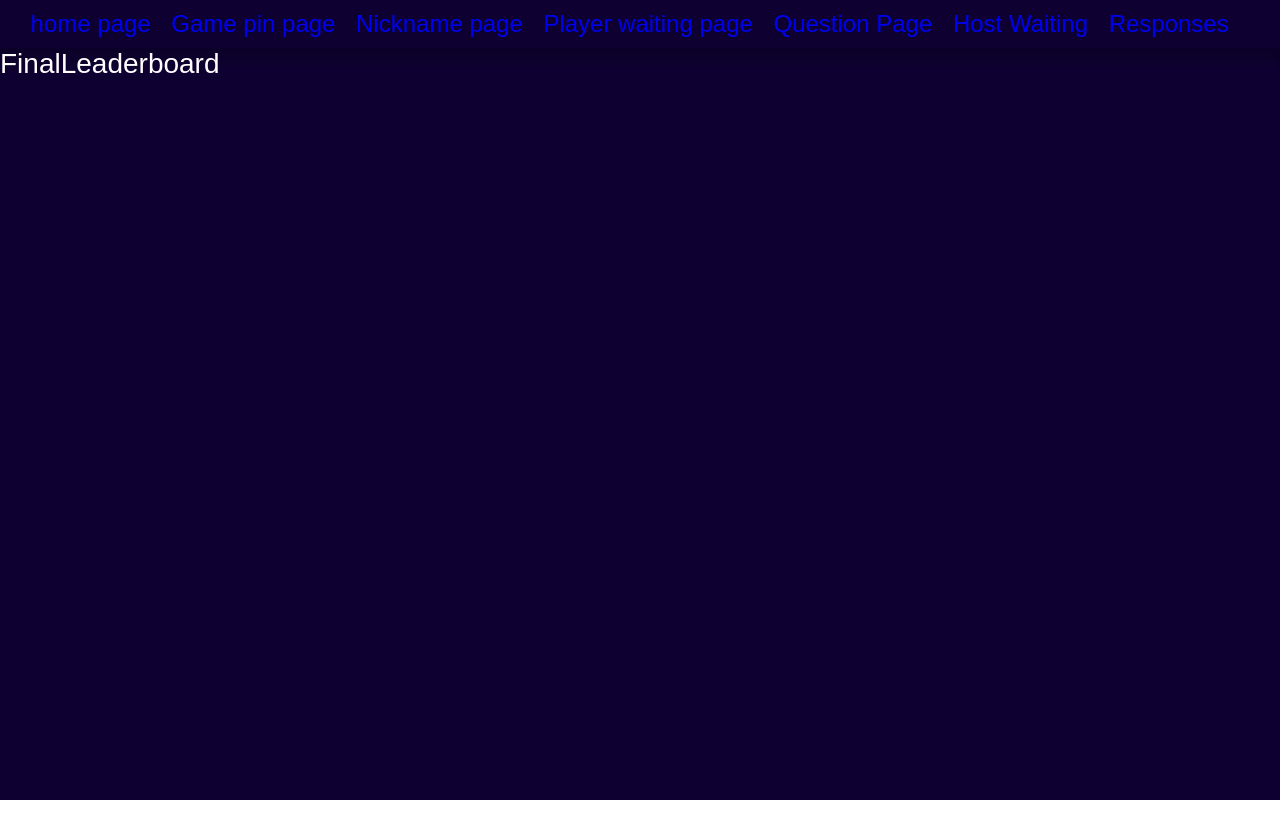
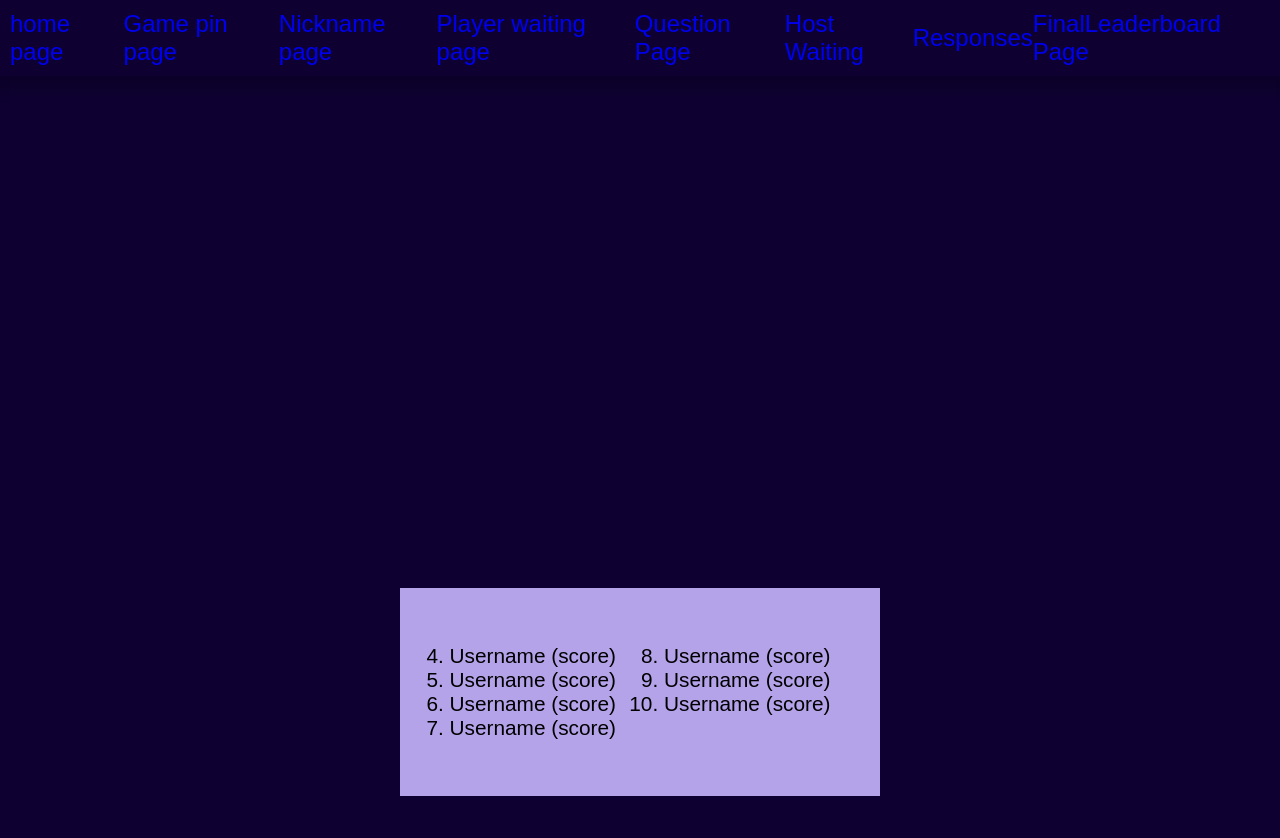
Before and after one commit to mr-funtor/class-kahoot, a React (Vite) app: page /finalleaderBoard in a window 1280 px wide. Shown: the top 838 px of the page. Before the commit the page ends 800 px from the top, so only its background shows below. Built offline with nearby package versions, Linux system fonts and the light colour scheme; a web font is replaced by a local one.

Commit message:
Other possitions box

```diff
--- a/src/App.jsx
+++ b/src/App.jsx
@@ -35,7 +35,7 @@ function App() {
           <Link to="questions">Question Page</Link>
           <Link to="hostwaiting">Host Waiting</Link>
           <Link to="responses">Responses</Link>
-          <Link to="finalLeaderboard"></Link>
+          <Link to="finalLeaderboard">FinalLeaderboard Page</Link>
         </nav>
         <Routes>
           <Route path="/" element={<Home />} />
--- a/src/pages/FinalLeaderboard/finalLeaderboard.module.css
+++ b/src/pages/FinalLeaderboard/finalLeaderboard.module.css
@@ -0,0 +1,27 @@
+.positionContainer {
+  display: flex;
+  justify-content: center;
+  align-items: end;
+  z-index: 1;
+  height: 100vh;
+  /* background-color: white; */
+}
+
+.otherPositions {
+  width: 30rem;
+  height: 13rem;
+  background-color: #b5a3ea;
+  color: black;
+  font-size: 1.3rem;
+  margin-bottom: 5rem;
+  display: flex;
+  justify-content: center;
+  align-items: center;
+}
+
+.otherPositions ol {
+  width: 100%;
+  display: flex;
+  justify-content: center;
+  gap: 3rem;
+}
--- a/src/pages/FinalLeaderboard/index.jsx
+++ b/src/pages/FinalLeaderboard/index.jsx
@@ -1,7 +1,25 @@
 import styles from "./finalLeaderboard.module.css";
 
 const FinalLeaderboard = () => {
-  return <div>FinalLeaderboard</div>;
+  return (
+    <div className={styles.positionContainer}>
+      <div className={styles.otherPositions}>
+        <ol start="4">
+          <div>
+            <li>Username (score)</li>
+            <li>Username (score)</li>
+            <li>Username (score)</li>
+            <li>Username (score)</li>
+          </div>
+          <div>
+            <li>Username (score)</li>
+            <li>Username (score)</li>
+            <li>Username (score)</li>
+          </div>
+        </ol>
+      </div>
+    </div>
+  );
 };
 
 export default FinalLeaderboard;
```
